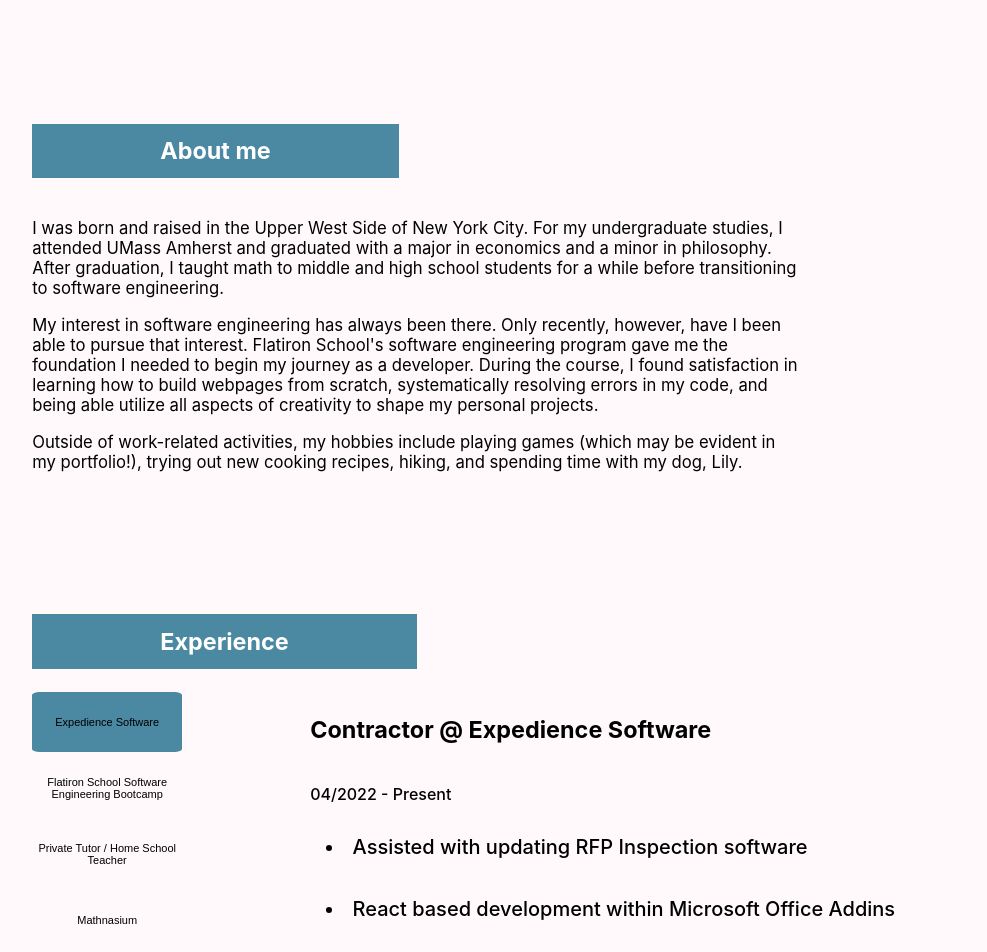
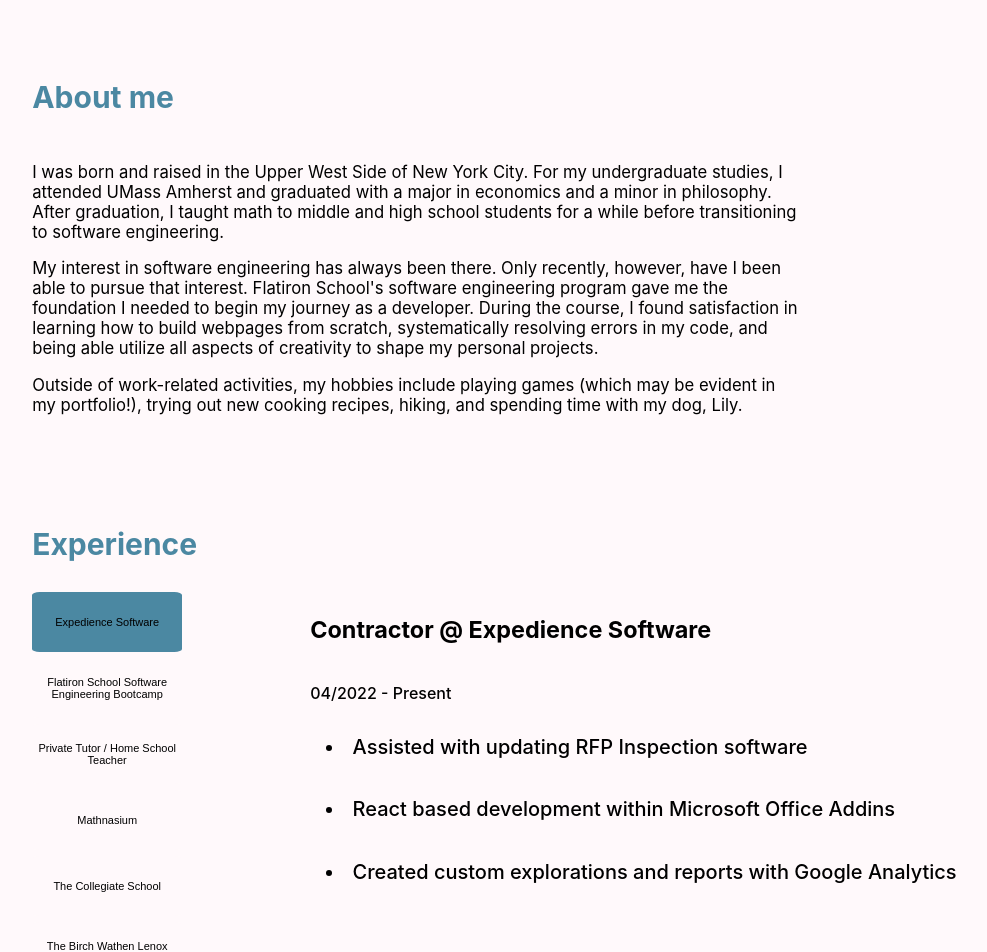
Before and after one commit to dylantoporek/portfolio-project, a React (Create React App) app: page / in a window 1280 px wide. Shown: the part 385-1337 px from the top of the page, without its empty margins (19-1006 px from the left). Built offline with nearby package versions, Linux system fonts and the light colour scheme.

Commit message:
section title style updates

```diff
--- a/src/App.css
+++ b/src/App.css
@@ -157,6 +157,8 @@
 #intro-text{
   position: relative;
   width: 50%;
+  padding-left: 2%;
+  background-color: #FFF9FB;
 }
 
 #home-about{
@@ -169,7 +171,7 @@
   flex-direction: column;
   justify-content: flex-start;
   align-items: flex-start;
-  padding: 4%;
+  padding-left: 4%;
   font-size: 20px;
   background-color: #FFF9FB;
 
@@ -177,14 +179,12 @@
 
 .section-title{
   position: relative;
-  background-color: #4B88A2;
+  background-color: #FFF9FB;
   display: flex;
-  color: white;
-  padding-left: 10%;
-  padding-right: 10%;
-  padding-top: 1%;
-  padding-bottom: 1%;
+  color: #4B88A2;
   align-self: flex-start;
+  font-size: 30PX;
+  padding-left: 0;
 }
 
 #self-photo{
@@ -204,7 +204,8 @@
   flex-direction: column;
   justify-content: flex-start;
   align-items: flex-start;
-  padding: 4%;
+  padding-top: 5%;
+  padding-left: 4%;
   font-size: 20px;
   background-color: #FFF9FB;
 }
--- /dev/null
+++ b/src/components/PageNav.js
@@ -0,0 +1,11 @@
+import React from "react";
+
+function PageNav(){
+    return (
+        <div>
+
+        </div>
+    )
+}
+
+export default PageNav
--- a/src/components/Pages/Home.js
+++ b/src/components/Pages/Home.js
@@ -9,6 +9,7 @@ import lactate from '../../images/lactate_1.png'
 import poke from '../../images/poke.png'
 import pO from '../../images/promise_object.gif'
 import Skills from '../Skills'
+import PageNav from "../PageNav";
 
 function Home({changePage}){
     const navigate = useNavigate()
```
